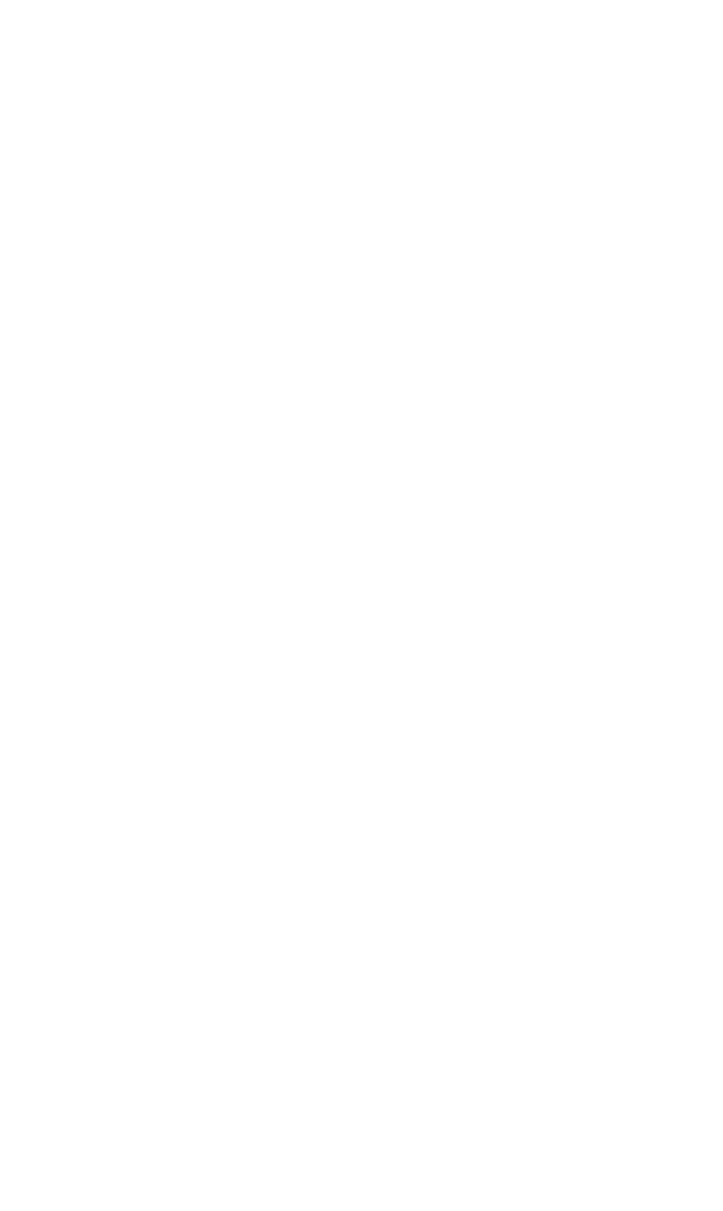
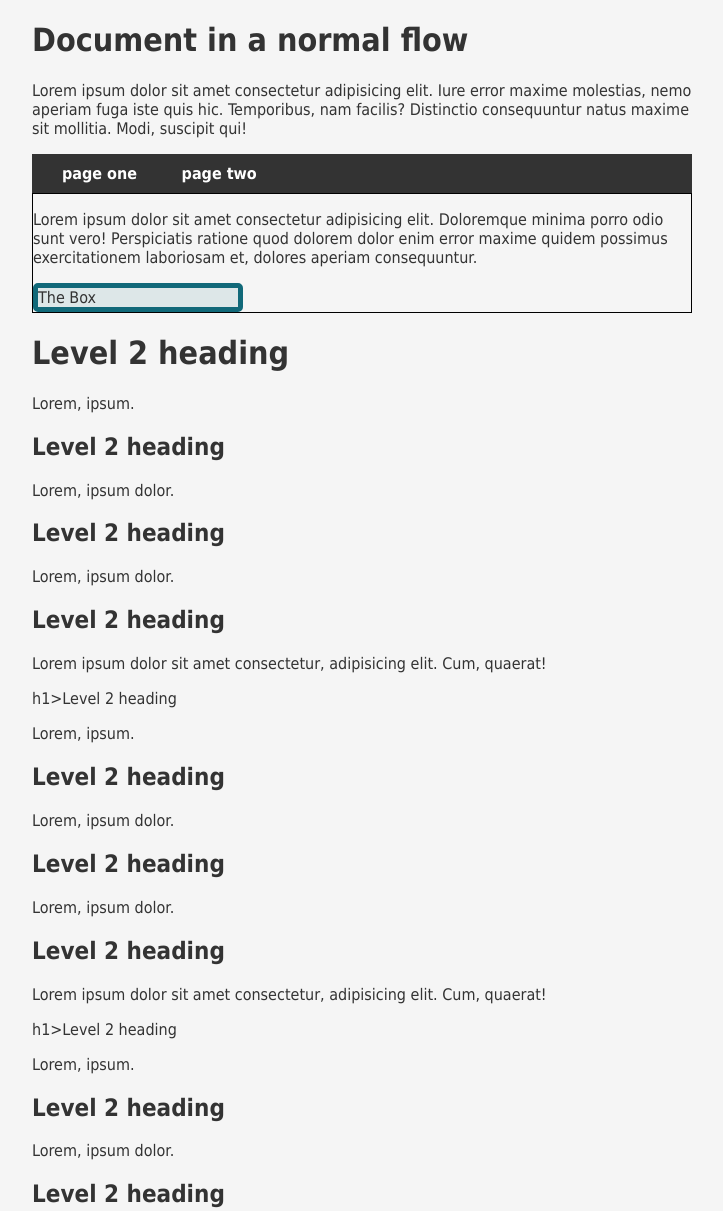
Before and after one commit to danielhrab/w3-practicee, a plain HTML site: page frontend/index.html in a window 1280 px wide. Shown: the top 1211 px of the page, without its empty margins (278-1001 px from the left). Before the commit the page ends 800 px from the top, so only its background shows below. Drawn offline with Linux system fonts and the light colour scheme.

Commit message:
positioning

```diff
--- a/frontend/index.html
+++ b/frontend/index.html
@@ -4,9 +4,54 @@
 	<meta charset="UTF-8">
 	<meta http-equiv="X-UA-Compatible" content="IE=edge">
 	<meta name="viewport" content="width=device-width, initial-scale=1.0">
+	<link rel="stylesheet" href="style.css">
 	<title>This is FRONTEND</title>
 </head>
 <body>
-	<div id="root"></div>
+
+	<h1>Document in a normal flow</h1>
+
+		<p>Lorem ipsum dolor sit amet consectetur adipisicing elit. Iure error maxime molestias, nemo aperiam fuga iste quis hic. Temporibus, nam facilis? Distinctio consequuntur natus maxime sit mollitia. Modi, suscipit qui!</p>
+
+		<nav class="main">
+			<ul>
+				<li><a href="">page one</a></li>
+				<li><a href="">page two</a></li>
+			</ul>
+		</nav>
+
+	<div class="wrapper">
+
+		<p>Lorem ipsum dolor sit amet consectetur adipisicing elit. <span>Doloremque minima porro odio sunt vero! Perspiciatis ratione quod dolorem dolor enim error maxime quidem possimus exercitationem laboriosam et, dolores aperiam consequuntur.</span></p>
+
+		<div class="box">The Box</div>
+
+	</div>
+
+	<h1>Level 2 heading</h1>
+	<p>Lorem, ipsum.</p>
+	<h2>Level 2 heading</h2>
+	<p>Lorem, ipsum dolor.</p>
+	<h2>Level 2 heading</h2>
+	<p>Lorem, ipsum dolor.</p>
+	<h2>Level 2 heading</h2>
+	<p>Lorem ipsum dolor sit amet consectetur, adipisicing elit. Cum, quaerat!</p>
+	h1>Level 2 heading</h1>
+	<p>Lorem, ipsum.</p>
+	<h2>Level 2 heading</h2>
+	<p>Lorem, ipsum dolor.</p>
+	<h2>Level 2 heading</h2>
+	<p>Lorem, ipsum dolor.</p>
+	<h2>Level 2 heading</h2>
+	<p>Lorem ipsum dolor sit amet consectetur, adipisicing elit. Cum, quaerat!</p>
+	h1>Level 2 heading</h1>
+	<p>Lorem, ipsum.</p>
+	<h2>Level 2 heading</h2>
+	<p>Lorem, ipsum dolor.</p>
+	<h2>Level 2 heading</h2>
+	<p>Lorem, ipsum dolor.</p>
+	<h2>Level 2 heading</h2>
+	<p>Lorem ipsum dolor sit amet consectetur, adipisicing elit. Cum, quaerat!</p>
+
 </body>
 </html>
--- /dev/null
+++ b/frontend/style.css
@@ -0,0 +1,57 @@
+body {
+  font: 1em Tahoma, Sans-serif;
+  background-color: whitesmoke;
+  color: #333;
+  max-width: 660px;
+  margin: 0 auto;
+}
+
+/* h1 {
+  border: 1px solid red
+} */
+
+/* span {
+  background-color: orange;
+  margin: 5px;
+  padding: 5px;
+} */
+
+.box {
+  border: 5px solid rgb(17, 105,121);
+  background-color: rgb(17, 105, 121, 0.1);
+  border-radius: 5px;
+  width: 200px;
+  left: 30px;
+  top: 30px;
+  /* position: fixed; */
+}
+
+.wrapper {
+  border: 1px solid black;
+  /* position: relative; */
+}
+
+.main ul {
+  list-style: none;
+  margin: 0;
+  padding: 10px;
+}
+
+.main li {
+  display: inline-block;
+  padding: 0 20px;
+}
+
+.main a {
+  color: white;
+  font-weight: bold;
+  text-decoration: none;
+}
+
+nav.main {
+  background-color: #333;
+  width: 100%;
+  position: sticky;
+  top: 0;
+
+}
```
